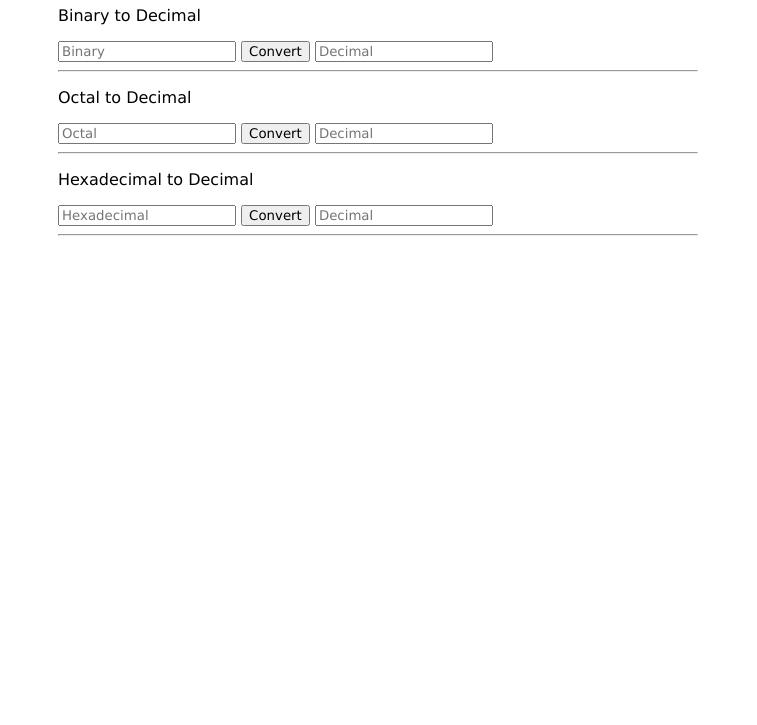
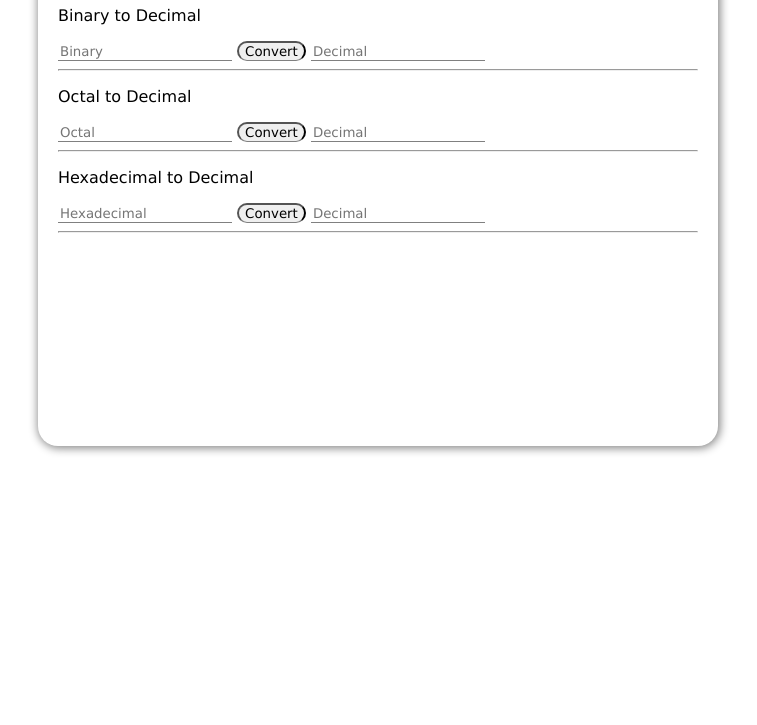
Before and after one commit to le-raunack/JavaScript, a plain HTML site: page index.html in a window 1280 px wide. Shown: the part 75-800 px from the top of the page, without its empty margins (262-1019 px from the left). Drawn offline with Linux system fonts and the light colour scheme.

Commit message:
JavaScript Attemp 1.0.2.3

```diff
--- a/css/index.css
+++ b/css/index.css
@@ -5,19 +5,44 @@
 
 body{
 	width: 50%;
-	margin: 0px auto;
+	margin: 10px auto;
+	padding: 0px 20px;
+	box-shadow: 1px 1px 10px 1px gray;
+	height: 500px;
+	border-radius: 20px;
 }
 
-#comment{
+button{
+	border-radius: 20px;
+	border-bottom: 1.5px solid gray;
+	outline: none;
+}
+
+button:active{
+	border-top: 1.5px solid gray;
+	border-bottom: none;
+}
+
+input{
+	outline: none;
+	border: none;
+	background: white;
+	border-bottom: 1px gray solid;
+}
+
+/*#comment{
 	border: none;
 	border-bottom: 1px solid;
 	outline: none;
-}
+}*/
 
 @media (max-width: 320px) and (max-width: 720px){
+	*{
+		font: "Lucida Grande", "Lucida Sans Unicode", "Lucida Sans", "DejaVu Sans", Verdana, "sans-serif";
+	}
 	body{
 		width: 80%;
-		margin: 0px auto;
+		margin: 10px auto;
 	}
 	input{
 		margin: 5px 0px;
--- a/index.html
+++ b/index.html
@@ -12,7 +12,7 @@
 	<p>Binary to Decimal</p>
 	<input type="number" id="binary" placeholder="Binary" >
 	<button type="button" onclick="bin2dec()" class="butt">Convert</button>
-	<input type="number" id="decimal" placeholder="Decimal">
+	<input type="number" id="decimal" placeholder="Decimal" disabled>
 	<hr>
 	<!--<h2>Leave a Comment!</h2>
 	<input type="text" id="comment" placeholder="Comment">
@@ -22,12 +22,12 @@
 	<p>Octal to Decimal</p>
 	<input type="number" id="octal" placeholder="Octal" >
 	<button type="button" onclick="oct2dec()" class="butt">Convert</button>
-	<input type="number" id="decima" placeholder="Decimal">
+	<input type="number" id="decima" placeholder="Decimal" disabled>
 	<hr>
 	<p>Hexadecimal to Decimal</p>
 	<input id="hexadec" placeholder="Hexadecimal" >
 	<button type="button" onclick="hex2dec()" class="butt">Convert</button>
-	<input type="number" id="decim" placeholder="Decimal">
+	<input type="number" id="decim" placeholder="Decimal" disabled>
 	<hr>
 	<script src="js/index.js"></script>
 </body>
```
